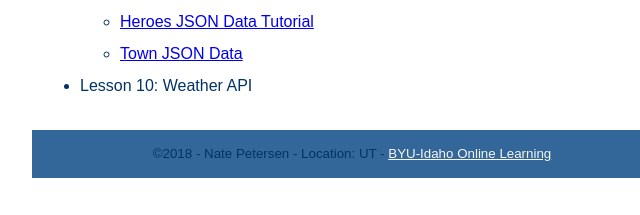
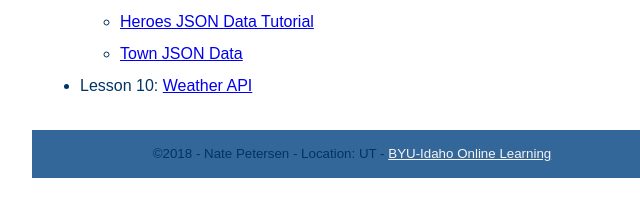
Before and after one commit to npetersen/cit-230, a plain HTML site: page index.html in a window 1280 px wide. Shown: the part 582-797 px from the top of the page, 288-928 px from the left. Drawn offline with Linux system fonts and the light colour scheme.

Commit message:
fixed link in index.html

```diff
--- a/index.html
+++ b/index.html
@@ -48,7 +48,7 @@
                     <li><a href="assignments/lesson-9/index.html">Town JSON Data</a></li>
                 </ul>
             </li>
-            <li>Lesson 10: <a href="assignments/lesson-10/preston.html"></a>Weather API</li>
+            <li>Lesson 10: <a href="assignments/lesson-10/preston.html">Weather API</a></li>
         </ul>
     </main>
     <footer>
```
